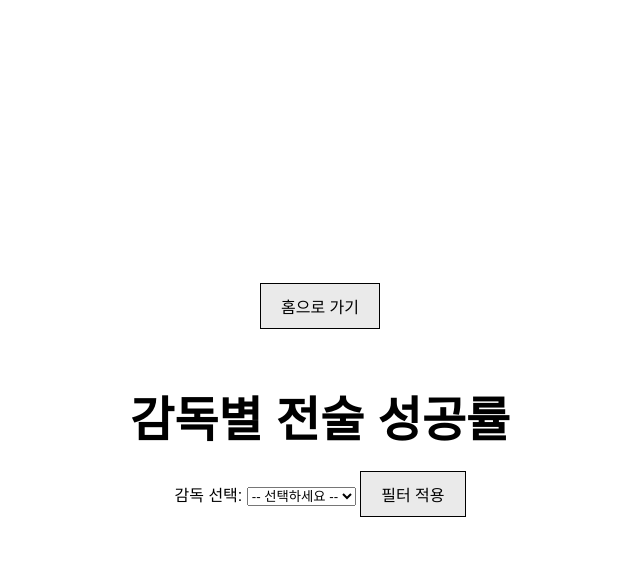
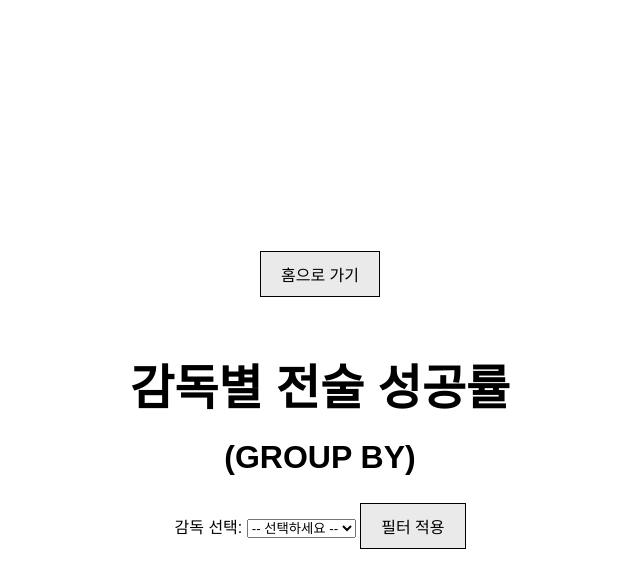
Before and after one commit to seoahS01/BigData-Application, a PHP site: page /pages/group_by.php in a window 1280 px wide. Shown: the top 588 px of the page, without its empty margins (320-960 px from the left). Run offline with PHP 8.4, Linux system fonts and the light colour scheme; data that the repository does not hold is empty.

Commit message:
그룹바이 제목 표시 수정
<h2> 부분 추가함

```diff
--- a/team14/pages/group_by.php
+++ b/team14/pages/group_by.php
@@ -1,4 +1,5 @@
 <?php
+// 담당자 2176122 남연정
 session_start();
 
 if (isset($_POST['color'])) {
@@ -14,7 +15,6 @@
 
 <?php
 include '../db_connect.php';
-// 담당자 2176122 남연정
 
 // 전술 데이터가 있는 감독만 조회
 $coach_list = [];
@@ -111,6 +111,7 @@
 </form>
 
 <h1>감독별 전술 성공률</h1>
+<h2 style="font-size:2em; margin-top:0;">(GROUP BY)</h2>
 
 <form method="get" action="">
     <label for="coach">감독 선택: </label>
```
